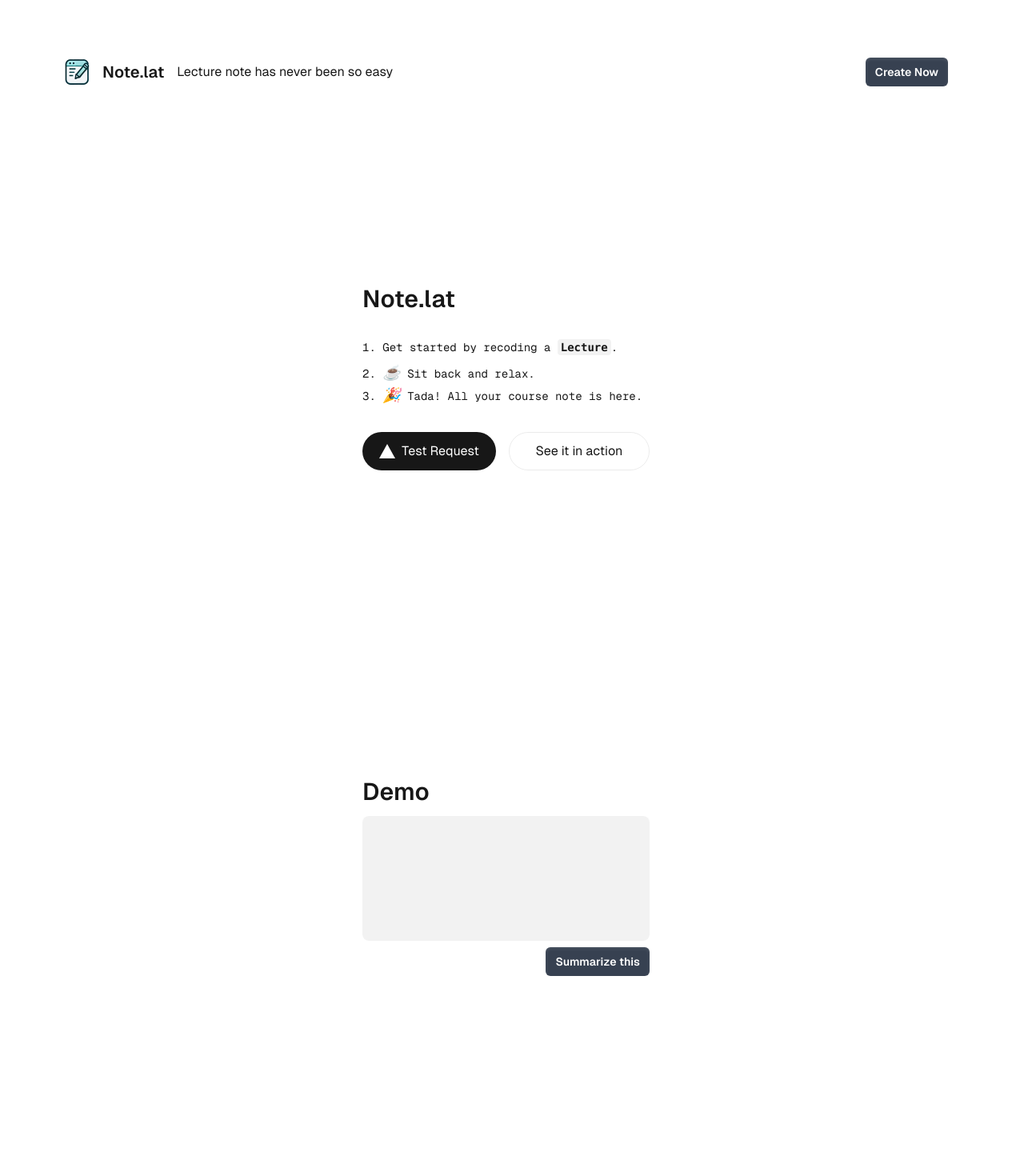
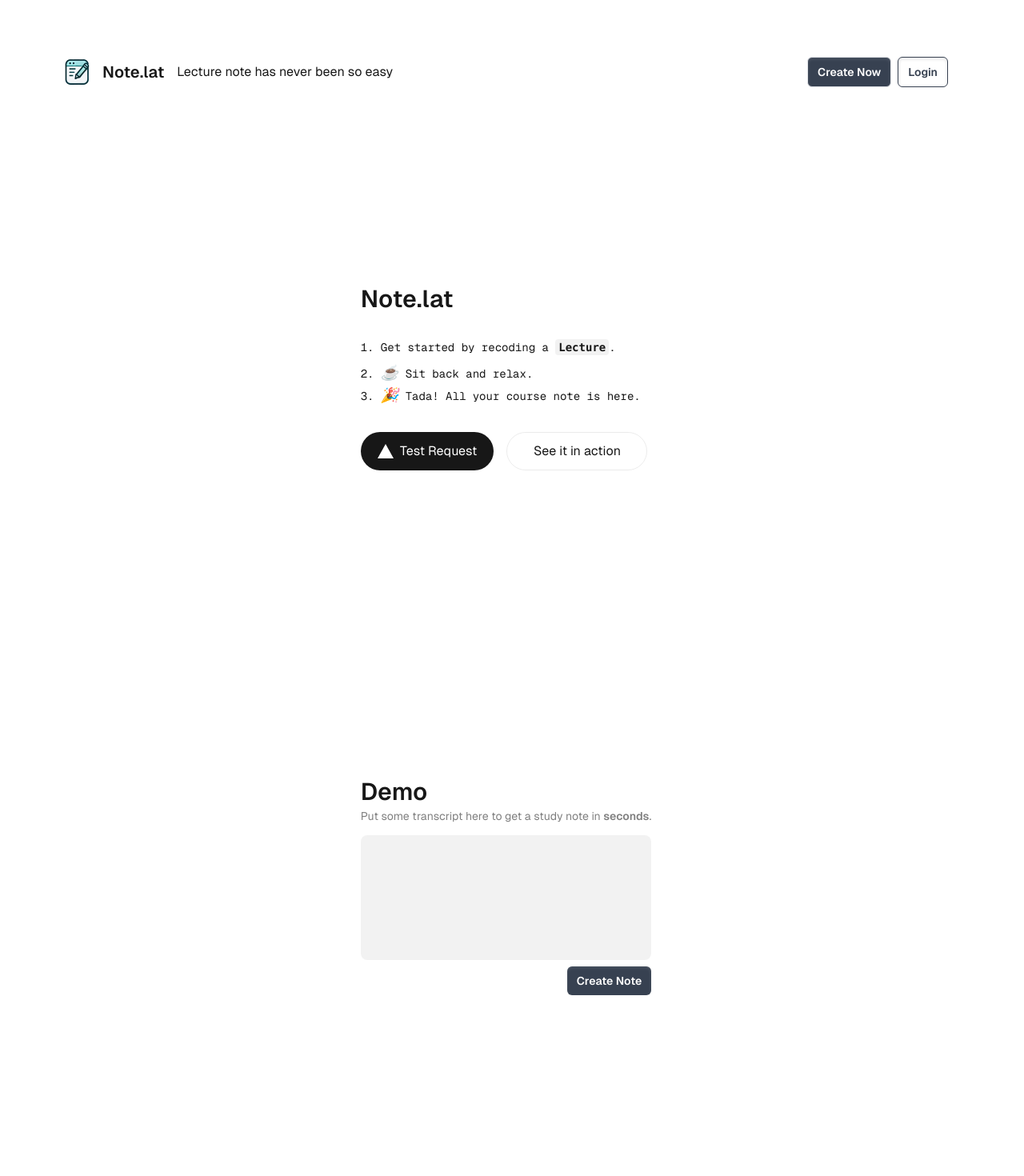
Before and after one commit to 365cent/note-app, a Next.js app: page / in a window 1280 px wide. Shown: the top 1470 px of the page at 80% size. Built offline with nearby package versions, Linux system fonts and the light colour scheme.

Commit message:
feat: implement Header component and integrate it into Home and Login pages

```diff
--- /dev/null
+++ b/src/app/components/header.tsx
@@ -0,0 +1,36 @@
+import Link from 'next/link';
+import Image from 'next/image';
+import { Button } from '@headlessui/react'
+
+export default function Header() {
+    return (
+        <header className="flex items-center justify-between row-start-1 w-full">
+            <Link href="/">
+                <div className="flex items-center gap-4 rounded-md -m-2 p-2 transition hover:bg-black/5 hover:cursor-pointer">
+                    <Image
+                        className="dark:invert"
+                        src="/assets/logo.png"
+                        alt="Note.lat logo"
+                        width={32}
+                        height={32}
+                        priority
+                    />
+                    <h1 className="text-xl font-semibold">Note.lat</h1>
+                    <span className="hidden sm:block">Lecture note has never been so easy</span>
+                </div>
+            </Link>
+            <nav className="grid gap-2 grid-flow-col">
+                <Link href="/create">
+                    <Button className="inline-flex items-center gap-2 rounded-md border bg-gray-700 py-1.5 px-3 text-sm/6 font-semibold text-white shadow-inner shadow-white/10 transition focus:outline-none data-[hover]:bg-gray-600 data-[open]:bg-gray-700 data-[focus]:outline-1 data-[focus]:outline-white">
+                        Create Now
+                    </Button>
+                </Link>
+                <Link href="/login">
+                    <Button className="inline-flex items-center gap-2 rounded-md border border-current bg-white py-1.5 px-3 text-sm/6 font-semibold text-gray-700 shadow-inner shadow-black/10 transition focus:outline-none data-[hover]:bg-gray-600 data-[hover]:text-white data-[open]:bg-gray-700 data-[focus]:outline-1 data-[focus]:outline-white">
+                        Login
+                    </Button>
+                </Link>
+            </nav>
+        </header>
+    );
+}
--- a/src/app/login/page.tsx
+++ b/src/app/login/page.tsx
@@ -3,6 +3,7 @@ import Image from 'next/image';
 import Link from 'next/link';
 import { Button } from '@headlessui/react';
 import Form from './form';
+import Header from "@/app/components/header"
 
 
 export default function Login() {
@@ -11,27 +12,7 @@ export default function Login() {
             <Head>
                 <title>About Note.lat</title>
             </Head>
-            <header className="flex items-center justify-between row-start-1 w-full">
-                <div className="flex items-center gap-4">
-                    <Image
-                        className="dark:invert"
-                        src="/assets/logo.png"
-                        alt="Note.lat logo"
-                        width={32}
-                        height={32}
-                        priority
-                    />
-                    <h1 className="text-xl font-semibold">Note.lat</h1>
-                    <span className="hidden sm:block">Lecture note has never been so easy</span>
-                </div>
-                <nav>
-                    <Link href="/login">
-                        <Button className="inline-flex items-center gap-2 rounded-md bg-gray-700 py-1.5 px-3 text-sm/6 font-semibold text-white shadow-inner shadow-white/10 focus:outline-none data-[hover]:bg-gray-600 data-[open]:bg-gray-700 data-[focus]:outline-1 data-[focus]:outline-white">
-                            Create Now
-                        </Button>
-                    </Link>
-                </nav>
-            </header>
+            <Header />
             <main>
                 <Form />
             </main>
--- a/src/app/page.tsx
+++ b/src/app/page.tsx
@@ -2,9 +2,9 @@
 import { useEffect, useRef, useState } from 'react';
 import Image from "next/image";
 import Link from "next/link";
+import Header from "@/app/components/header"
 import { Button } from '@headlessui/react'
-import { Textarea } from '@headlessui/react'
-
+import { Field, Description, Textarea } from '@headlessui/react'
 
 
 export default function Home() {
@@ -102,27 +102,7 @@ Transcript:`
 
     return (
         <div className="grid grid-rows-[20px_1fr_20px] items-center justify-items-center min-h-screen p-8 pb-20 gap-16 sm:p-20 font-[family-name:var(--font-geist-sans)]">
-            <header className="flex items-center justify-between row-start-1 w-full">
-                <div className="flex items-center gap-4">
-                    <Image
-                        className="dark:invert"
-                        src="/assets/logo.png"
-                        alt="Note.lat logo"
-                        width={32}
-                        height={32}
-                        priority
-                    />
-                    <h1 className="text-xl font-semibold">Note.lat</h1>
-                    <span className="hidden sm:block">Lecture note has never been so easy</span>
-                </div>
-                <nav>
-                    <Link href="/login">
-                        <Button className="inline-flex items-center gap-2 rounded-md bg-gray-700 py-1.5 px-3 text-sm/6 font-semibold text-white shadow-inner shadow-white/10 focus:outline-none data-[hover]:bg-gray-600 data-[open]:bg-gray-700 data-[focus]:outline-1 data-[focus]:outline-white">
-                            Create Now
-                        </Button>
-                    </Link>
-                </nav>
-            </header>
+            <Header />
             <main>
                 <section className="grid gap-8 row-start-2 py-48" id="intro">
                     <div className="flex flex-cols-2 items-center justify-center gap-4 md:justify-start">
@@ -171,7 +151,9 @@ Transcript:`
                     </div>
                 </section>
                 <section className="grid py-48" id="demo">
+                    <Field>
                         <h2 className="text-3xl font-semibold">Demo</h2>
+                        <Description className="text-sm/6 text-black/50">Put some transcript here to get a study note in <span className="font-semibold">seconds</span>.</Description>
                         <form className="grid gap-2"
                             onSubmit={handleSum}>
                             <Textarea className="mt-3 block w-full resize-none rounded-lg border-none bg-black/5 py-1.5 px-3 text-sm/6 text-black focus:outline-none data-[focus]:outline-2 data-[focus]:-outline-offset-2 data-[focus]:outline-black/25"
@@ -183,10 +165,11 @@ Transcript:`
                                 <Button className="ml-auto inline-flex items-center gap-2 rounded-md bg-gray-700 py-1.5 px-3 text-sm/6 font-semibold text-white shadow-inner shadow-white/10 focus:outline-none data-[hover]:bg-gray-600 data-[open]:bg-gray-700 data-[focus]:outline-1 data-[focus]:outline-white"
                                     type="submit"
                                 >
-                                Summarize this
+                                    Create Note
                                 </Button>
                             </div>
                         </form>
+                    </Field>
                 </section>
             </main>
             <footer className="row-start-3 flex gap-6 flex-wrap items-center justify-center">
```
Lines whose indentation alone changed are shown as unchanged.
